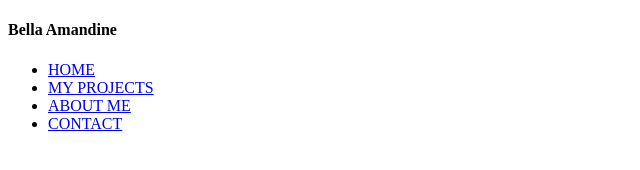
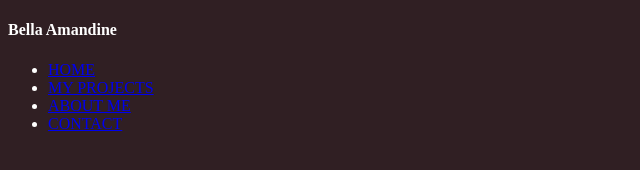
Before and after one commit to FrancineU/portofolio-project, a plain HTML site: page index.html in a window 1280 px wide. Shown: the whole page, without its empty margins (0-640 px from the left). Drawn offline with Linux system fonts and the light colour scheme.

Commit message:
Link css styles to html and apply css styles to body element

```diff
--- a/css/styles.css
+++ b/css/styles.css
@@ -0,0 +1,5 @@
+body {
+    font-family: 'Times New Roman', Times, serif;
+    background-color: rgb(48, 31, 35);
+    color: white;
+}
--- a/index.html
+++ b/index.html
@@ -4,6 +4,7 @@
     <meta charset="UTF-8">
     <meta name="viewport" content="width=device-width, initial-scale=1.0">
     <title>Bella's Portofolio</title>
+    <link rel="stylesheet" href="css/styles.css" type="text/css">
 </head>
 <body>
     <nav>
```
